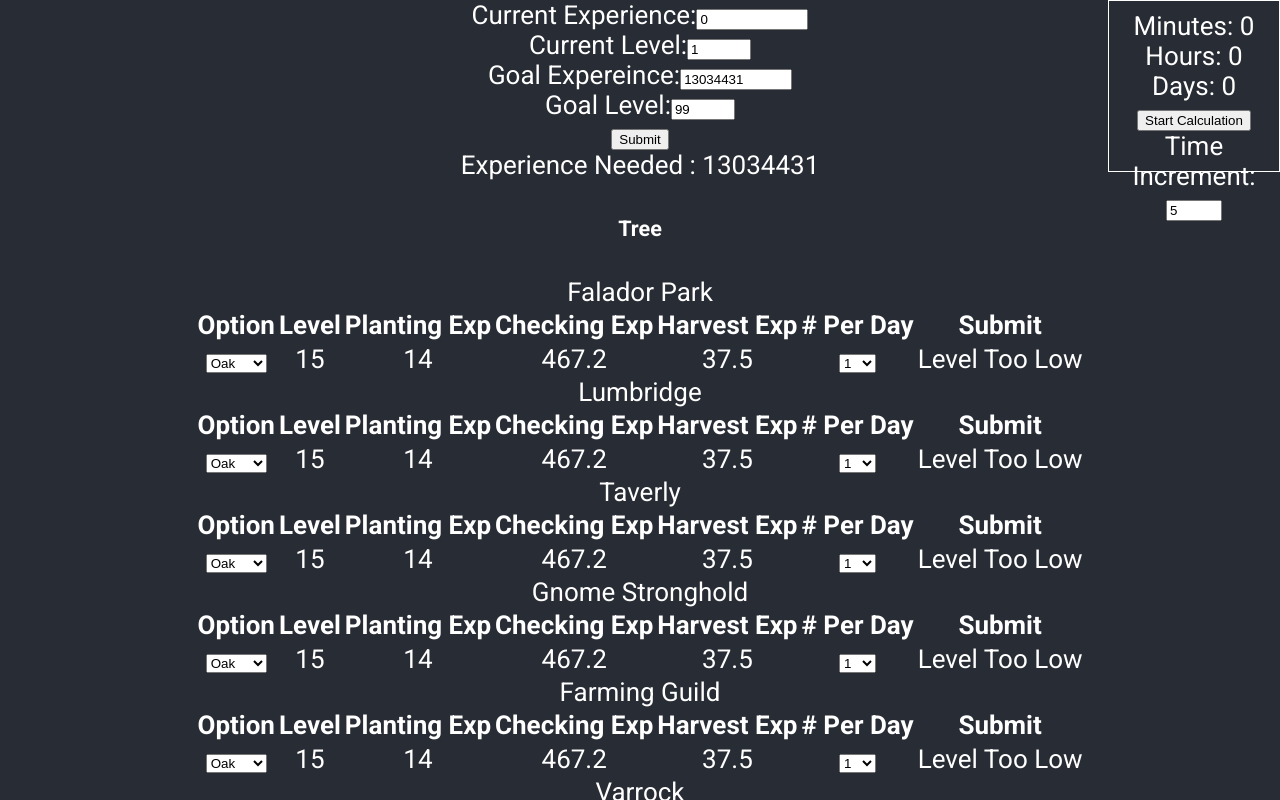
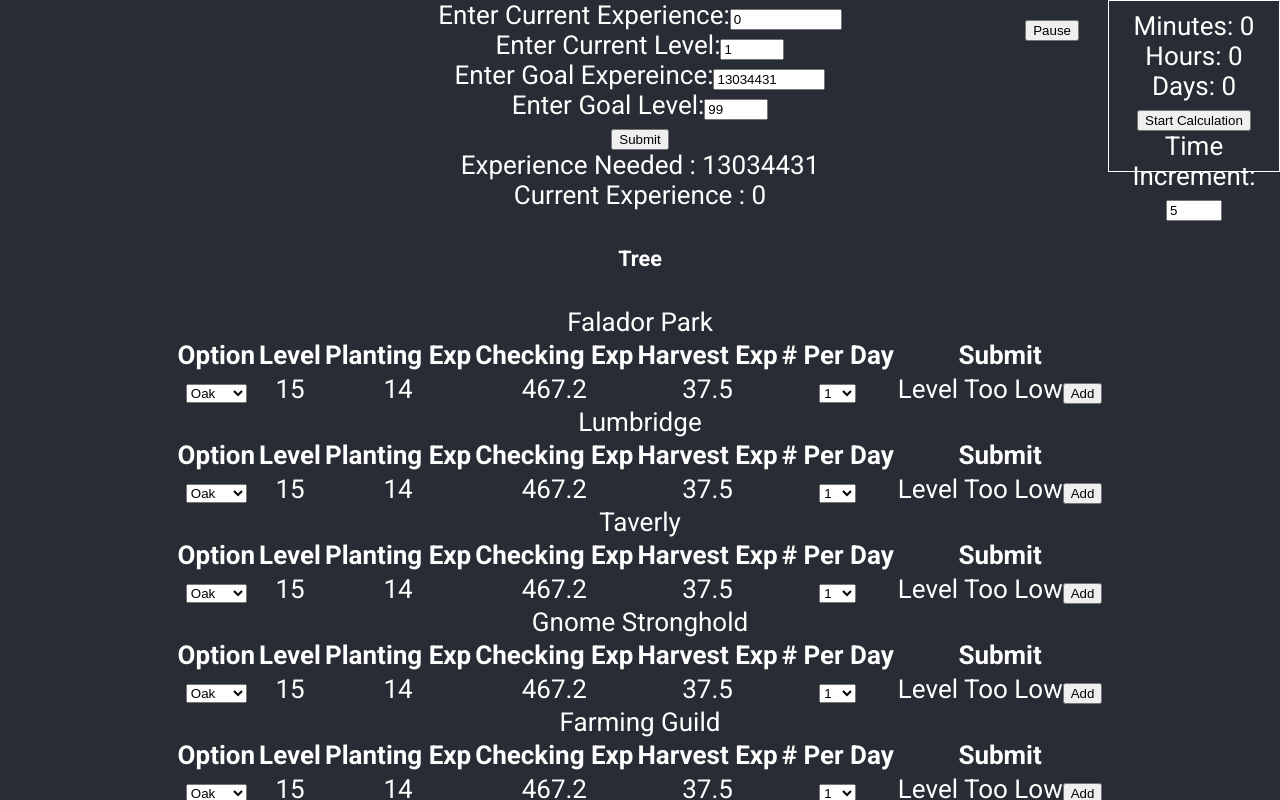
Before and after one commit to DanielLChapman/FarmingCalculator, a React (Create React App) app in the folder farming-calculator/: page / in a window 1280 px wide. Both pictures are taken after a click on the element "Tree". Shown: the top 800 px of the page. Built offline with nearby package versions, Linux system fonts and the light colour scheme.

Commit message:
Added pausing to all aspects to prevent infinite infinite loops, updated data handling to experience view

```diff
--- a/farming-calculator/src/App.js
+++ b/farming-calculator/src/App.js
@@ -1,7 +1,7 @@
 import React, {Component} from 'react';
 import './css/App.css';
 
-import {generateLevel, experienceCalculation, initialization,  plantInitializationCalc} from './function';
+import {experienceCalculation, initialization} from './function';
 
 //plants
 import ExperienceView from './components/ExperienceView';
@@ -52,6 +52,8 @@
       goalLevel: 99,
       experienceNeeded: 13034431,
       timeModifier: 5,
+      pause: false,
+      timerUpdating: false,
 
       //should be added to when a plant is added to teh calculator
       planting: {
@@ -148,10 +150,8 @@
 
     if (!state.initialized) {
       let a = initialization(state.patches);
-      let b =  plantInitializationCalc(state.patches);
       state.initialized = true;
       state.organizedPatches = a;
-      state.planting = b;
     }
 
     this.setState({
@@ -165,12 +165,13 @@
 
     let newDay = false;
 
-    if (state.startCounting) {
+
+    if (state.startCounting && !state.pause) {
+      state.timerUpdating = true;
       state.minutes += state.timeModifier;
       if (state.minutes >= 60) {
-
-          state.minutes = state.minutes - 60;
-          state.hours++;
+          state.hours += Math.floor(state.minutes/60);
+          state.minutes = state.minutes%60;
       }
       if (state.hours === 24) {
           state.hours = 0;
@@ -179,20 +180,18 @@
       }
 
       //Calculations for each one
-
-
-      //trees
-      state.currentExperience = experienceCalculation(state.currentExperience, state.planting, state.plants, newDay, state.timeModifier);
+      let returnObject = experienceCalculation(0, state.planting, state.plants, newDay, state.timeModifier);
+      state.currentExperience += returnObject['experience'];
+      state.planting = returnObject.patches;
 
       if (state.days < 50) {
           setTimeout(() => {
               this.setState({...state});
-          }, 1);
+          }, 1000);
       }
       if ((state.days >= 50 && !state.finalUpdate) || (state.currentExperience >= state.goalExperience) ) {
           state.finalUpdate = true;
           state.startCounting = false;
-          console.log(generateLevel(90, false));
           this.setState({
               ...state
           });
@@ -204,10 +203,11 @@
   setExperience = (experienceObject) => {
     let state = this.state;
 
-    state.currentExperience = experienceObject.currentExperience;
+    state.currentExperience += experienceObject.currentExperience;
     state.currentLevel = experienceObject.currentLevel;
     state.goalExperience = experienceObject.goalExperience;
     state.goalLevel = experienceObject.goalLevel;
+    state.pause = true;
 
     this.setState({
       ...state
@@ -236,12 +236,13 @@
   startTimer = () => {
     let state = this.state;
 
-    if (!state.startCounting) {
       state.minutes = 0;
       state.hours = 0;
       state.days = 0;
-    }
+
     state.startCounting = !state.startCounting
+    state.timerUpdating = true;
+    state.pause = false;
     this.setState({...state});
   }
 
@@ -250,11 +251,47 @@
     switch (e.target.name) {
       case 'time':
         state.timeModifier = parseInt(e.target.value, 10);
+        state.pause = true;
+        break;
+      case 'pause':
+        state.pause = !state.pause;
         break;
       default:
+        state.pause = true;
         console.log(e.target.name);
     }
     this.setState({...state});
+  }
+
+  addToPlanting = (selectObject) => {
+    let s0 = selectObject;
+
+    let state = this.state;
+
+    try {
+      state.planting[s0.type].patches[s0.location] = {...s0.patches[s0.location]};
+    }
+    catch (err) {
+      state.planting[s0.type] = {
+        patches: {
+          ...s0.patches
+        }
+
+      }
+    }
+    if (!state.pause) {
+      state.pause = true;
+    }
+
+
+    this.setState({...state});
+
+    /*
+
+planting: {
+        trees: {
+          patches: {
+    */
   }
   render() {
 
@@ -265,21 +302,29 @@
             Minutes: {this.state.minutes} <br />
             Hours: {this.state.hours} <br />
             Days: {this.state.days} <br />
-            <button onClick={this.startTimer}>Start Calculation</button>
-            <label>
+            <button onClick={this.startTimer}>
+              {this.state.startCounting ? 'Res': 'S'}tart Calculation</button>
+            <label className="increment">
               Time Increment:
               <input type="number" name="time" value={this.state.timeModifier}  onChange={this.handleChange} max="60" min="1" />
+            </label>
+            <label className="pause">
+              <button name="pause" onClick={this.handleChange}>{this.state.pause ? 'Paused' : 'Pause'}</button>
             </label>
 
           </section>
 
           <section className="content-view">
             <ExperienceView
-
+              currentExperience={this.state.currentExperience}
               updateGoals={this.setExperience}/>
           </section>
           <section className="main-content">
-            <CalculatorView patches={this.state.organizedPatches} plants={this.state.plants} level={this.state.currentLevel} />
+            <CalculatorView
+              patches={this.state.organizedPatches}
+              plants={this.state.plants}
+              level={this.state.currentLevel}
+              addToPlanting={this.addToPlanting} />
           </section>
         </main>
 
--- a/farming-calculator/src/components/CalculatorView.js
+++ b/farming-calculator/src/components/CalculatorView.js
@@ -24,18 +24,23 @@
         return (
             <div>
                 {Object.keys(this.state.patches).map((x, i) => {
+                    let named = x + 's';
                     let plants = this.state.plants[x + 's'];
                     if (x === 'cacti' || x.includes('special')) {
                         plants = this.state.plants[x];
+                        named = x;
                     }
                     if (x === 'bush') {
                         plants = this.state.plants[x + "es"];
+                        named = x + "es";
                     }
                     return <Patches
                     patches={this.state.patches[x]}
                     plants={plants}
                     name={capitalizeFirstLetter(x)}
                     level={this.props.level}
+                    named={named}
+                    addToPlanting={this.props.addToPlanting}
                     key={i} />
                 })}
 
--- a/farming-calculator/src/components/DropdownSelection.js
+++ b/farming-calculator/src/components/DropdownSelection.js
@@ -1,5 +1,4 @@
 import React, { Component } from 'react';
-import { experienceCalculation } from '../function';
 
 function convertName (name) {
     let newName = name.split(' ').join('_');
@@ -20,7 +19,7 @@
             check: "",
             harvest: "",
             maxPerDay: 0,
-            perDayAdd: 0,
+            perDayAdd: 1,
         };
     }
 
@@ -57,6 +56,7 @@
                     state.harvest = plants[converted].harvest;
                     state.maxPerDay = Math.floor(day/plants[converted].growth);
 
+
                 }
              })
         } catch (err) {
@@ -80,9 +80,38 @@
     }
 
     handleAdd = (event) => {
+
         this.setState({perDayAdd: event.target.value})
     }
 
+    handleSubmit = (event) => {
+
+        let c = {
+            patches: {
+
+            },
+            location: convertName(this.props.location),
+            type: this.props.named
+
+        }
+        let converted = convertName(this.state.selected);
+
+        if (converted === "grapes_(x12)") {
+            converted = "grape";
+        } else if (converted === "giant_seaweed_(x2)") {
+            converted = "seaweed";
+        }
+
+        c.patches[convertName(this.props.location)] = {
+            numberPlanted: this.state.perDayAdd,
+            maxNumberPlanted: this.state.maxPerDay,
+            type: convertName(this.state.selected),
+            growth: this.props.plants[converted].growth,
+            planted: true
+        }
+
+        this.props.addToPlanting(c);
+    }
 
     render() {
         let a = [];
@@ -139,6 +168,7 @@
 
                                 return <option value={i+1} key={i}>{i+1}</option>
                             })}
+
                         </select>
 
 
@@ -151,6 +181,7 @@
                     {this.props.level < this.state.level && (
                         <span>Level Too Low</span>
                     )}
+                    <button onClick={this.handleSubmit}>Add</button>
 
 
                 </td>
--- a/farming-calculator/src/components/DropdownWindow.js
+++ b/farming-calculator/src/components/DropdownWindow.js
@@ -39,6 +39,9 @@
                 <DropdownSelection
                     plants={this.props.plants}
                     level={this.props.level}
+                    location={this.props.location}
+                    named={this.props.named}
+                    addToPlanting={this.props.addToPlanting}
                 />
             </tr>
             </tbody>
--- a/farming-calculator/src/components/ExperienceView.js
+++ b/farming-calculator/src/components/ExperienceView.js
@@ -11,6 +11,19 @@
             goalExperience: 13034431,
             goalLevel: 99,
             experienceNeeded: 13034431,
+        }
+    }
+
+    static getDerivedStateFromProps(props, state) {
+        let currentExperience = props.currentExperience;
+        let currentLevel = generateLevel(currentExperience, false).currentLevel;
+        let a = state.goalExperience - currentExperience;
+        a >= 0 ? a =  state.goalExperience - currentExperience  : a = 0;
+
+        return {
+            currentExperience,
+            currentLevel,
+            experienceNeeded: a,
         }
     }
 
@@ -59,7 +72,7 @@
         return (
             <section>
                 <label>
-                    Current Experience:
+                    Enter Current Experience:
                     <input type="number"
                         name="currentExperience"
                         value={this.state.currentExperience}
@@ -68,7 +81,7 @@
                         max="200000000" />
                 </label><br />
                 <label>
-                    Current Level:
+                    Enter Current Level:
                     <input type="number"
                         name="currentLevel"
                         value={this.state.currentLevel}
@@ -77,7 +90,7 @@
                         max="200" />
                 </label><br />
                 <label>
-                    Goal Expereince:
+                    Enter Goal Expereince:
                     <input type="number"
                         name="goalExperience"
                         value={this.state.goalExperience}
@@ -86,7 +99,7 @@
                         max="200000000" />
                 </label><br />
                 <label>
-                    Goal Level:
+                    Enter Goal Level:
                     <input type="number"
                         name="goalLevel"
                         value={this.state.goalLevel}
@@ -100,6 +113,8 @@
 
                 <br />
                 Experience Needed : {this.state.experienceNeeded}
+                <br />
+                Current Experience : {this.props.currentExperience}
             </section>
         );
     }
--- a/farming-calculator/src/components/Patches.js
+++ b/farming-calculator/src/components/Patches.js
@@ -41,7 +41,7 @@
                             return <div key={i}>
                                 {this.props.patches.patches[x]}
                                 <table>
-                                <DropdownWindow plants={this.props.plants} level={this.props.level}/>
+                                <DropdownWindow addToPlanting={this.props.addToPlanting} location={this.props.patches.patches[x]} named={this.props.named} plants={this.props.plants} level={this.props.level}/>
                                 </table>
 
                             </div>
@@ -59,7 +59,7 @@
                             return <div key={i}>
                                 {capitalizeFirstLetter(x.split('tree')[0])}
                                 <table>
-                                <DropdownWindow plants={this.props.plants[x+ "s"]} level={this.props.level}/>
+                                <DropdownWindow addToPlanting={this.props.addToPlanting} location={capitalizeFirstLetter(x.split('tree')[0])} named={this.props.named} plants={this.props.plants[x+ "s"]} level={this.props.level}/>
                                 </table>
 
                             </div>
--- a/farming-calculator/src/css/App.css
+++ b/farming-calculator/src/css/App.css
@@ -47,3 +47,9 @@
   height: 150px;
   padding: 10px;
 }
+
+.pause {
+  position: absolute;
+  top: 10px;
+  right: 200px;
+}
```
Also changed, not shown: farming-calculator/src/function.js (+33 -19 lines).
